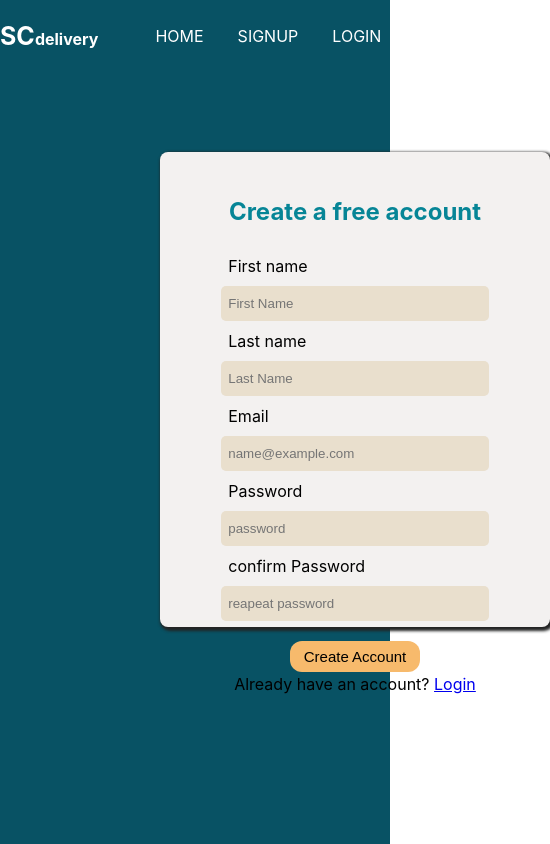
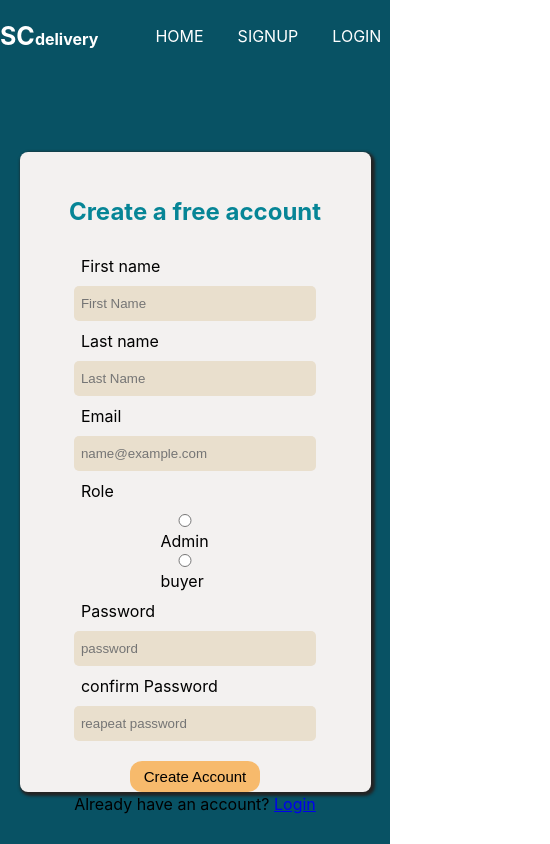
Before and after one commit to scovia-achan/safe-courier, a React (Create React App) app: page /signup in a window 390 px wide. Shown: the top 844 px of the page, 550 px wide, since content can reach past the window. Built offline with nearby package versions, Linux system fonts and the light colour scheme.

Commit message:
Add signup endpoint

```diff
--- a/package.json
+++ b/package.json
@@ -3,9 +3,12 @@
   "version": "0.1.0",
   "private": true,
   "dependencies": {
+    "@material-ui/core": "^4.11.4",
     "@testing-library/jest-dom": "^5.13.0",
     "@testing-library/react": "^11.2.7",
     "@testing-library/user-event": "^12.8.3",
+    "axios": "^0.21.1",
+    "cors": "^2.8.5",
     "react": "^17.0.2",
     "react-dom": "^17.0.2",
     "react-router-dom": "^5.2.0",
--- a/src/App.css
+++ b/src/App.css
@@ -35,6 +35,10 @@
   background-color: #F6D6AD;
   cursor: pointer;
 }
+.intro a {
+  text-decoration: none;
+  color: black;
+}
 .intro > button:hover{
   background-color: #856d4f;
 }
@@ -48,7 +52,7 @@
   font-size: 19px;
 }
 
-.sigin-up, .sigin-in{
+.sigin-up, .sigin-in, .Parcel{
   height: 100vh;
   padding-bottom: 60px;
 }
@@ -65,7 +69,7 @@
   display: flex;
   flex-direction: column;
   justify-items: center;
-  height: 580px;
+  height: 615px;
   padding-top: 25px;
   border-radius: 8px;
   align-items: center;
@@ -83,9 +87,17 @@
   border: none;
 }
 
-.register-form input {
+.register-form input, .login-form input {
   background-color: rgb(233, 223, 205);
   /* padding: 12px 14px; */
+}
+.radio-button {
+  display: flex;
+  flex-direction: column;
+}
+.radio-button div {
+  display: flex;
+  justify-content: space-around;
 }
 
 .auth-btn {
@@ -111,40 +123,52 @@
   margin-left: 160px;
   background-color: #f3f1f0;
 }
+
+.order {
+  padding-top: 50px;
+}
 .order-form {
   display: flex;
   flex-direction: column;
   width: 50%;
+  height: 520px;
+  margin: 10px auto;
+  align-items: center;
+  background-color: #DDDDDD;
+  border-radius: 5px;
+  padding-top: 25px;
+}
+
+.order-form label {
+  padding: 10px 7px;
+  font-size: 17px;
+  width: 70%;
+}
+.order-form input {
+  padding: 11px 8px;
+  width: 70%;
+  border: none;
+  border-radius: 6px;
 }
 
 
 
 @media (max-width:650px) {
+  .heading {
+    font-size: 27px;
+  }
+  .login-form, .register-form{
+    width: 100%;
+    margin-left: 0;
+  }
+  .login, .register {
+    width: 95%;
+  }
 
-  .home-sect{
-    width: 100%;
-    flex-direction: column;
-  }
-  .home-sect >img {
-    width: 250px;
-  }
-  .heading {
-    font-size: 20px;
-  }
-  .intro {
-    padding-bottom: 10px;
-  }
-  .text{
-    margin-bottom: 0;
-  }
-  .register, .login{
-    width: 100%;
-  }
-  .register-form, .login-form {
-    width: 100%;
-    height: 450px;
-  }
-  input {
-    width: 100%;
+
+}
+@media (max-width:768px){
+  .login, .register{
+    width: 90%;
   }
 }
--- a/src/Components/Main.css
+++ b/src/Components/Main.css
@@ -1,7 +1,4 @@
-.nav {
-    position: sticky;
-    top: 0;
-}
+
 .container {
     display: flex;
     justify-content: space-around;
--- a/src/Pages/OrderForm.js
+++ b/src/Pages/OrderForm.js
@@ -6,20 +6,20 @@ export default function OrderForm() {
     <div className="Parcel">
       <div className="order">
         <h2 style={{ textAlign: "center", color: "white" }}>
-            Create order
+            Send a parcel
         </h2>
         <form className="order-form">
 
           <label>Type of item</label>
-          <input type="text" placeholder="item type" />
-          <label>Last name</label>
-          <input type="text" placeholder="Last Name" />
-          <label>Email</label>
-          <input type="email" placeholder="name@example.com" />
-          <label>Password</label>
-          <input type="email" placeholder="password" />
+          <input type="text" placeholder="item name" />
+          <label>Weight</label>
+          <input type="text" placeholder="weight" />
+          <label>Destination</label>
+          <input type="text" placeholder="where to be delivered" />
+          <label>Pickup Location</label>
+          <input type="text" placeholder="Where is the parcel" />
           <label>confirm Password</label>
-          <input type="email" placeholder="reapeat password" />
+          <input type="text" placeholder="reapeat password" />
           <button className="auth-btn">Submit order</button>
 
         </form>
--- a/src/Pages/SignUp.js
+++ b/src/Pages/SignUp.js
@@ -1,34 +1,98 @@
 import React, { useState } from "react";
-import {Link} from "react-router-dom"
+import { Link } from "react-router-dom";
+import { RadioGroup, Radio, FormControlLabel } from "@material-ui/core";
 import "../App.css";
+import axios from "axios";
 
 function SignUp() {
-	const [fname, setFname] = useState("")
-	const [lname, setLname] = useState("")
-	const [email, setemail] = useState("")
-	const [password, setpassword] = useState("")
-	const [password2, setpassword2] = useState("")
+  const [firstName, setfirstName] = useState("");
+  const [lastName, setlastName] = useState("");
+  const [email, setemail] = useState("");
+  const [role, setRole] = useState("")
+  const [password, setpassword] = useState("");
+  const [password2, setpassword2] = useState("");
+  const [data, setData] = useState("");
 
+  const handleSubmit = (e) => {
+    e.preventDefault();
+    const data = {
+      firstName: firstName,
+      lastName: lastName,
+      email: email,
+      role: role,
+      password: password,
+      password2: password2,
+    };
+    axios
+      .post("https://sefcourier.herokuapp.com/api/v1/user/signup", data)
+      .then((res) => {
+       console.log(res.data)
+       setfirstName();
+       setlastName();
+       setemail()
+       setRole()
+       setpassword()
+       setpassword2();
+
+      })
+      .catch((err) => console.log(err));
+  };
 
   return (
     <div className="sigin-up">
+      <div className="register">
+        <form className="register-form" onSubmit={handleSubmit}>
+          <h2 style={{ textAlign: "center", color: "rgb(6, 133, 150)" }}>
+            Create a free account
+          </h2>
+          <label>First name</label>
+          <input
+            type="text"
+            placeholder="First Name"
+            value={firstName}
+            onChange={(e) => setfirstName(e.target.value)}
+          />
+          <label>Last name</label>
+          <input
+            type="text"
+            placeholder="Last Name"
+            value={lastName}
+            onChange={(e) => setlastName(e.target.value)}
+          />
+          <label>Email</label>
+          <input
+            type="email"
+            placeholder="name@example.com"
+            value={email}
+            onChange={(e) => setemail(e.target.value)}
+          />
+          <label>Role</label>
+          <div>
+            <input type="radio" id="admin" name="role" value={role} />
+            <label for="male">Admin</label><br />
+            <input type="radio" id="buyer" name="gender" value={role} />
+            <label for="buyer">buyer</label><br />
 
-      <div className="register">
-
-        <form className="register-form">
-          <h2 style={{ textAlign: "center", color:"rgb(6, 133, 150)" }}>Create a free account</h2>
-					<label>First name</label>
-          <input type="text" placeholder="First Name" />
-					<label>Last name</label>
-          <input type="text" placeholder="Last Name" />
-					<label>Email</label>
-          <input type="email" placeholder="name@example.com" />
-					<label>Password</label>
-          <input type="email" placeholder="password" />
-					<label>confirm Password</label>
-          <input type="email" placeholder="reapeat password" />
-					<button className="auth-btn">Create Account</button>
-          <p style={{marginTop: "2px"}}>Already have an account? <Link to="/login">Login</Link></p>
+          </div>
+          <label>Password</label>
+          <input
+            type="text"
+            placeholder="password"
+            value={password}
+            onChange={(e) => setpassword(e.target.value)}
+          />
+          <label>confirm Password</label>
+          <input
+            type="text"
+            placeholder="reapeat password"
+            value={password2}
+            onChange={(e) => setpassword2(e.target.value)}
+          />
+          <Link to="/parcelform"><button className="auth-btn" type="submit">Create Account</button></Link>
+          <p style={{ marginTop: "2px" }}>
+            Already have an account? <Link to="/login">Login</Link>
+          </p>
+          {console.log(data)}
         </form>
       </div>
     </div>
```
Also changed, not shown: src/reportWebVitals.js (deleted, +0 -13 lines), src/setupTests.js (deleted, +0 -5 lines), public/manifest.json (deleted), 1 other file (tests, documents, lock files or other folders).
